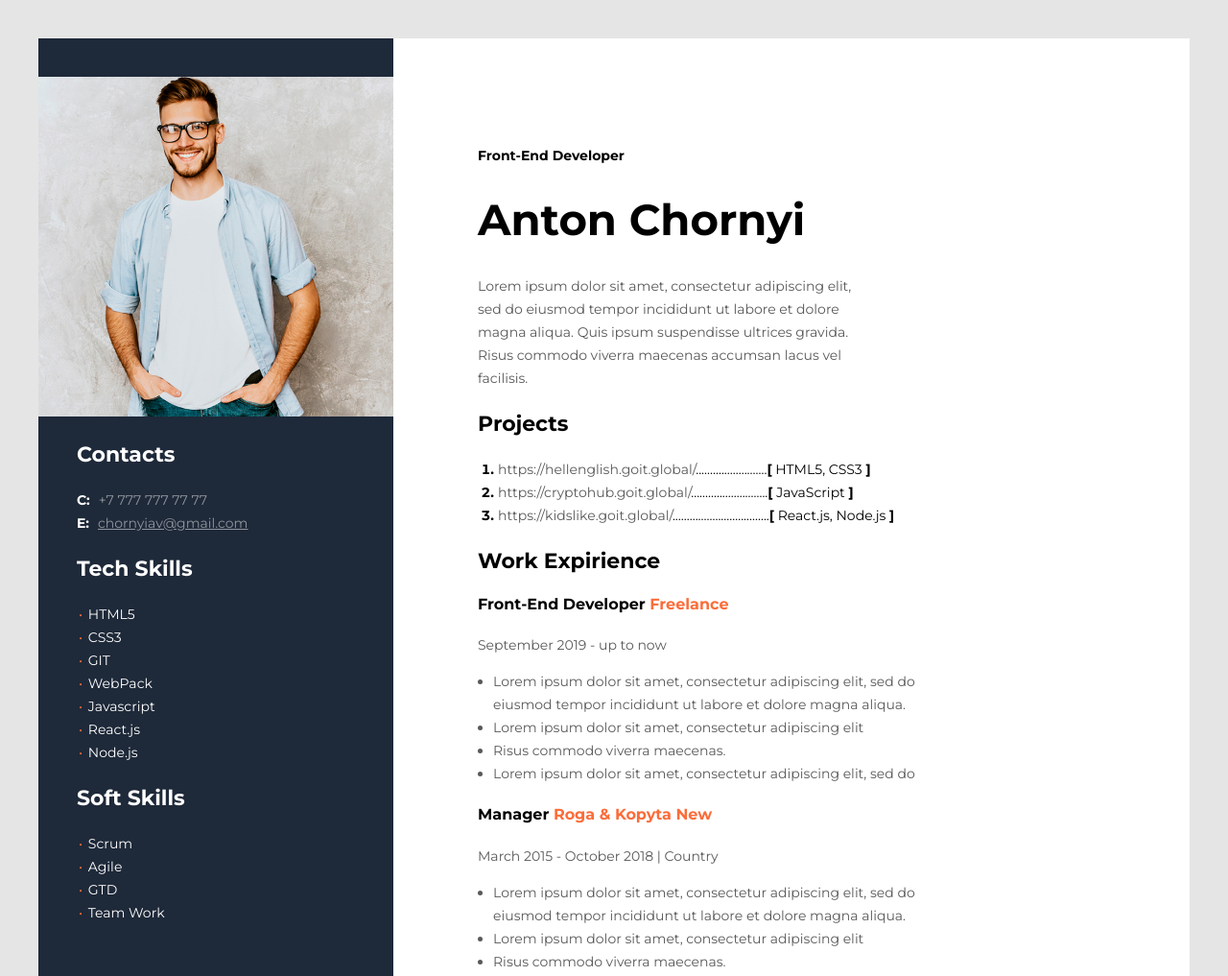
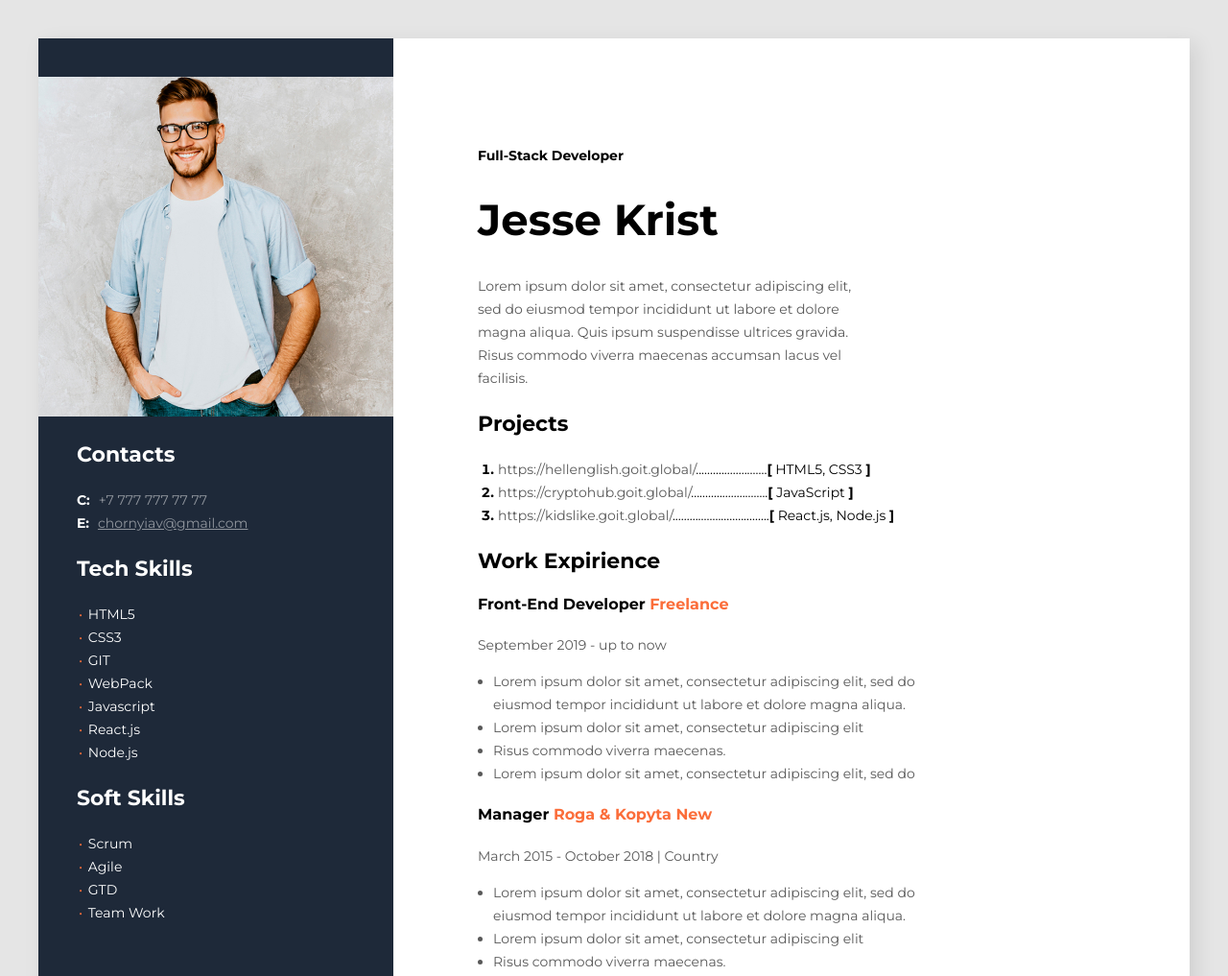
Before and after one commit to JesseKrist/My-CV--------, a plain HTML site: page index.html in a window 1280 px wide. Shown: the top 1017 px of the page at 96% size. Drawn offline with Linux system fonts and the light colour scheme.

Commit message:
Add files via upload

```diff
--- a/css/style.css
+++ b/css/style.css
@@ -10,6 +10,7 @@ body {
 .container {
   display: flex;
   flex-direction: row-reverse;
+  box-shadow: 6px 6px 20px rgba(0, 0, 0, 0.1);
 }
 
 
--- a/index.html
+++ b/index.html
@@ -22,8 +22,8 @@
       <div class="main-info-section">
         <!-- About Me Section -->
         <div class="about-me">
-          <h2>Front-End Developer</h2>
-          <h1>Anton Chornyi</h1>
+          <h2>Full-Stack Developer</h2>
+          <h1>Jesse Krist</h1>
 
           <p>
             Lorem ipsum dolor sit amet, consectetur adipiscing elit, sed do
```
